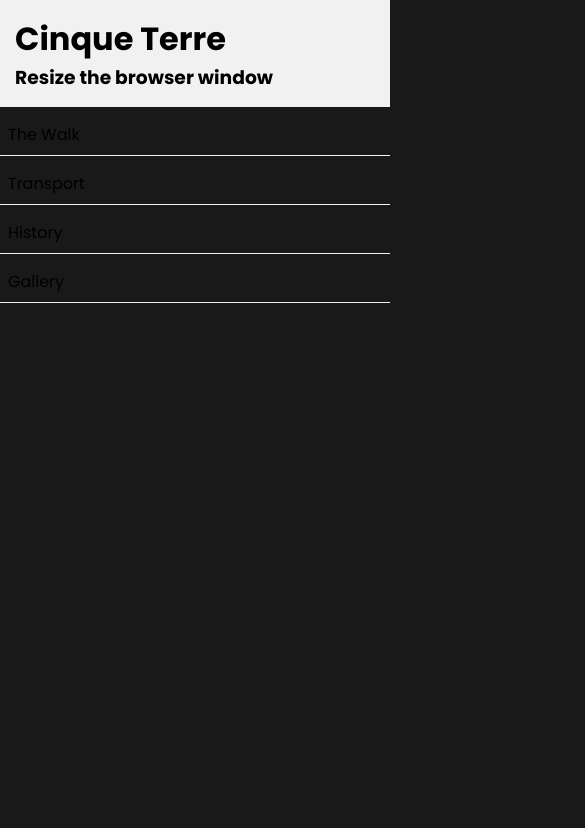
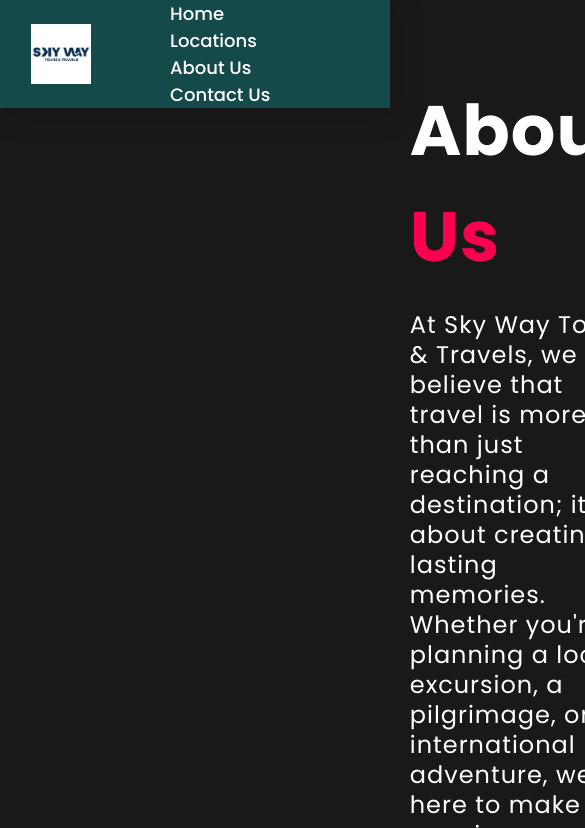
Before and after one commit to shameemkoroth/skyway, a plain HTML site: page about.html in a window 390 px wide. Shown: the top 828 px of the page, 585 px wide, since content can reach past the window. Drawn offline with nearby package versions, Linux system fonts and the light colour scheme.

Commit message:
Update about.html

```diff
--- a/about.html
+++ b/about.html
@@ -4,67 +4,6 @@
     <meta charset="UTF-8">
     <meta http-equiv="X-UA-Compatible" content="IE=edge">
     <meta name="viewport" content="width=device-width, initial-scale=1.0">
-	<style>
-* {
-  box-sizing: border-box;
-}
-.menu {
-  float: left;
-  width: 20%;
-}
-.menuitem {
-  padding: 8px;
-  margin-top: 7px;
-  border-bottom: 1px solid #f1f1f1;
-}
-.main {
-  float: left;
-  width: 60%;
-  padding: 0 20px;
-  overflow: hidden;
-}
-.right {
-  background-color: lightblue;
-  float: left;
-  width: 20%;
-  padding: 10px 15px;
-  margin-top: 7px;
-}
-
-@media only screen and (max-width:800px) {
-  /* For tablets: */
-  .main {
-    width: 80%;
-    padding: 0;
-  }
-  .right {
-    width: 100%;
-  }
-}
-@media only screen and (max-width:500px) {
-  /* For mobile phones: */
-  .menu, .main, .right {
-    width: 100%;
-  }
-}
-</style>
-</head>
-<body style="font-family:Verdana;">
-
-<div style="background-color:#f1f1f1;padding:15px;">
-  <h1>Cinque Terre</h1>
-  <h3>Resize the browser window</h3>
-</div>
-
-<div style="overflow:auto">
-  <div class="menu">
-    <div class="menuitem">The Walk</div>
-    <div class="menuitem">Transport</div>
-    <div class="menuitem">History</div>
-    <div class="menuitem">Gallery</div>
-  </div>
-
-  <div class="main">
     <title>About Us</title>
     <link rel="icon" href="./files/logo.png">
     <link rel="stylesheet" type="text/css" href="css/style.css">
```
